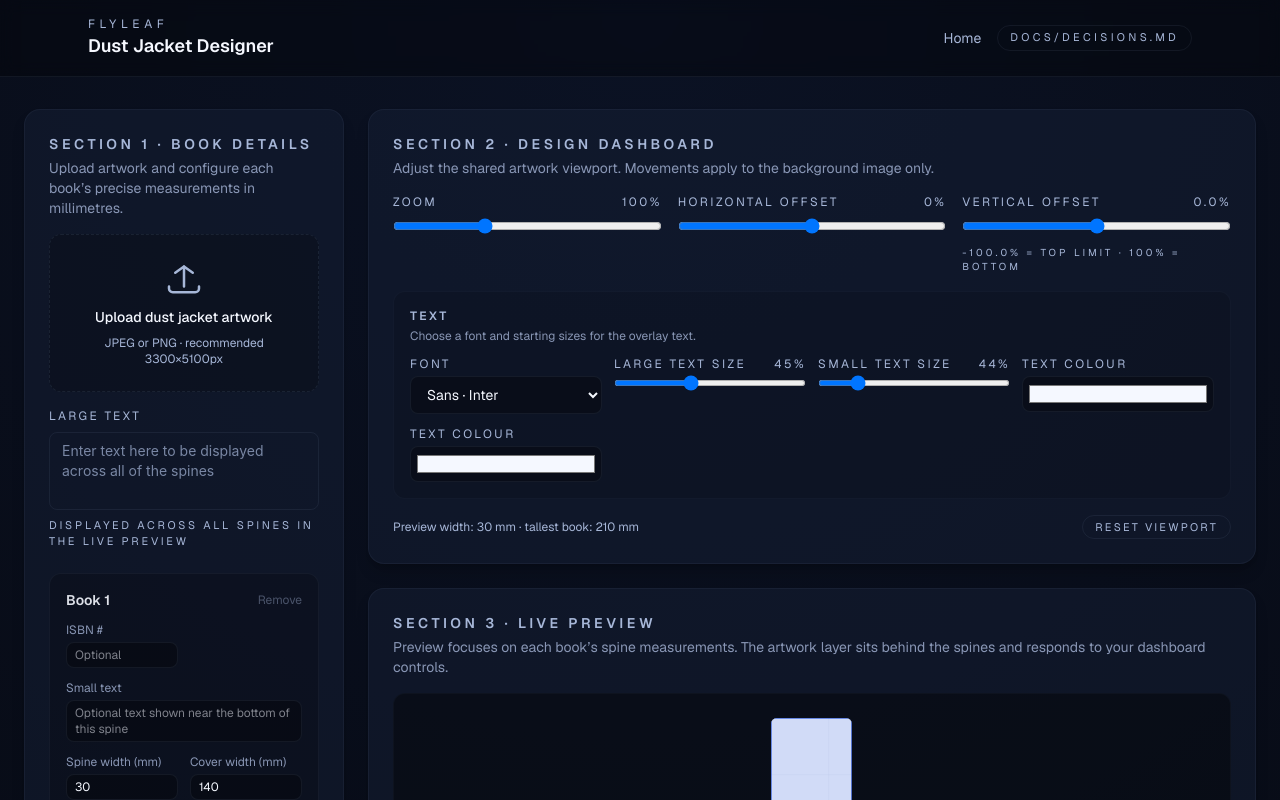
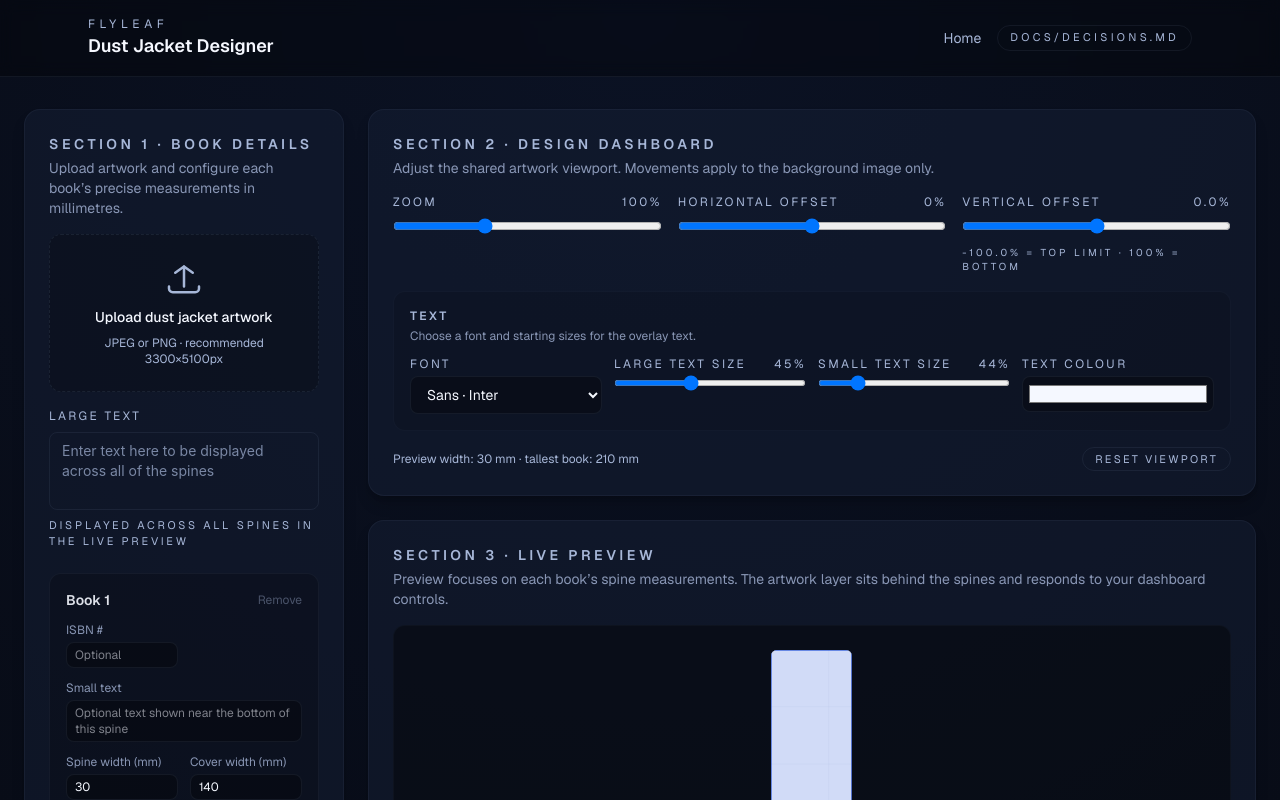
Before and after one commit to jdin9/flyleaf-v2, a Next.js app: page /designer in a window 1280 px wide. Shown: the top 800 px of the page. Built offline with nearby package versions, Linux system fonts and the light colour scheme.

Commit message:
Revert "Position text colour picker beneath font selector"

```diff
--- a/src/app/designer/page.tsx
+++ b/src/app/designer/page.tsx
@@ -946,7 +946,6 @@ export default function DesignerPage() {
                     </p>
                   </div>
                   <div className="mt-3 grid gap-3 sm:grid-cols-4">
-                    <div className="flex flex-col gap-3">
                     <label className="flex flex-col gap-1 text-sm">
                       <span className="text-xs uppercase tracking-[0.2em] text-muted">Font</span>
                       <select
@@ -961,17 +960,6 @@ export default function DesignerPage() {
                         ))}
                       </select>
                     </label>
-                      <label className="flex flex-col gap-1 text-sm">
-                        <span className="text-xs uppercase tracking-[0.2em] text-muted">Text colour</span>
-                        <input
-                          type="color"
-                          value={textColor}
-                          onChange={handleTextColorChange}
-                          className="h-9 w-full cursor-pointer rounded-lg border border-border/40 bg-black/30 p-1"
-                          aria-label="Text colour"
-                        />
-                      </label>
-                    </div>
                     <label className="flex flex-col gap-2 text-sm">
                       <div className="flex items-center justify-between text-xs uppercase tracking-[0.2em] text-muted">
                         <span>Large text size</span>
```
Lines whose indentation alone changed are shown as unchanged.
